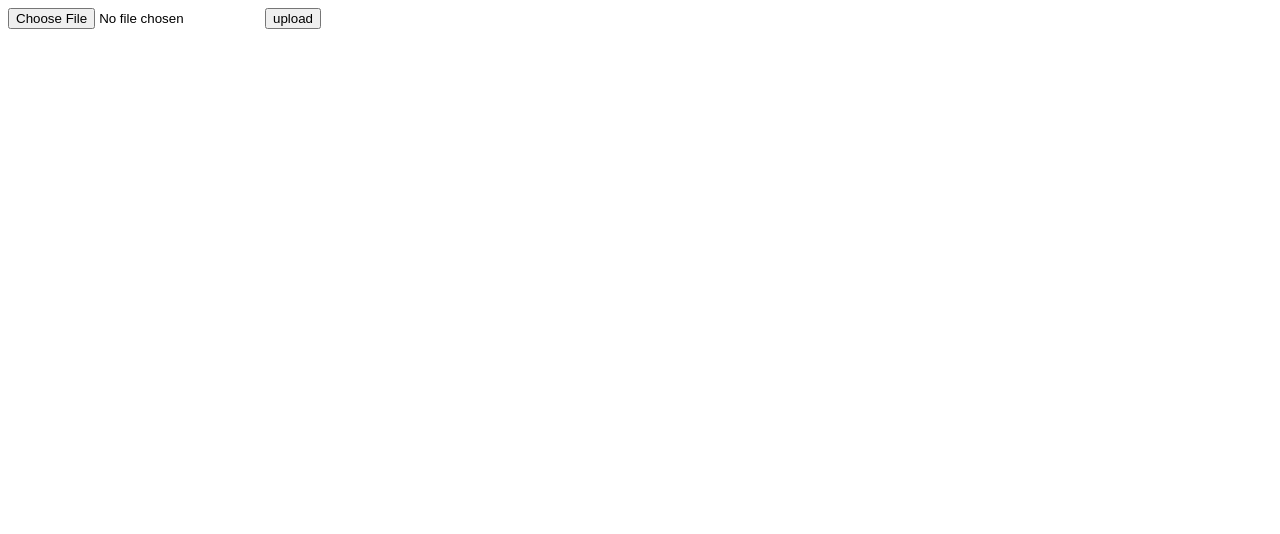
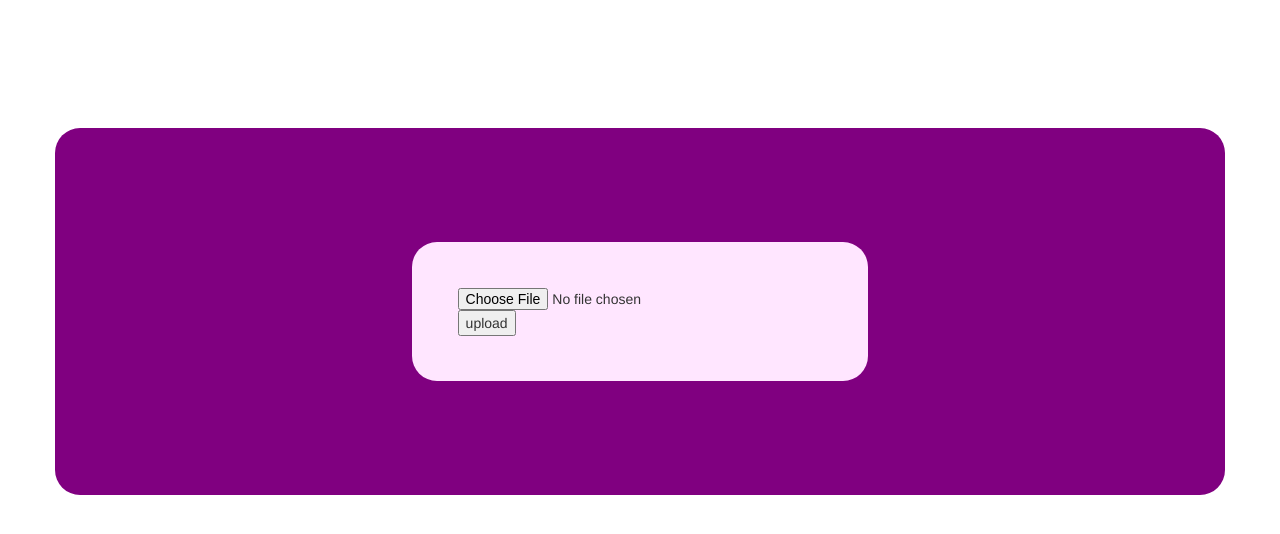
Before and after one commit to TTomaszito/Metadata, a website: page public/index.html in a window 1280 px wide. Drawn offline with nearby package versions, Linux system fonts and the light colour scheme.

Commit message:
added style and auto file remove function

```diff
--- a/public/index.html
+++ b/public/index.html
@@ -1,12 +1,23 @@
 <!DOCTYPE html>
 <html>
+  <head>
+    <link rel="stylesheet" href="https://maxcdn.bootstrapcdn.com/bootstrap/3.3.6/css/bootstrap.min.css" integrity="sha384-1q8mTJOASx8j1Au+a5WDVnPi2lkFfwwEAa8hDDdjZlpLegxhjVME1fgjWPGmkzs7" crossorigin="anonymous">
+    <link rel="stylesheet" type="text/css" href="style.css">
+  </head>
   <body>
 
-  <form action="upload" method="post" enctype="multipart/form-data">
-    <input type="file" name="pic">
-    <input type="submit" value="upload">
-  </form>
+    <div class="container">
+      <div class="row">
+        <div class="col-lg-12">
+          <form action="upload" method="post" enctype="multipart/form-data">
 
+            <input  type="file" name="pic">
+            <input  type="submit" value="upload">
+          </form>
+
+        </div>
+      </div>
+    </div>
 
   </body>
 </html>
--- /dev/null
+++ b/public/style.css
@@ -0,0 +1,18 @@
+.container{
+  margin-top: 10%;
+  background-color: purple;
+  border-radius: 25px;
+}
+
+.row {
+  background-color: #ffe6ff;
+  margin-top: 10%;
+  margin-left: 30%;
+  margin-right: 30%;
+  margin-bottom: 10%;
+  border-radius: 25px;
+
+}
+.col-lg-12{
+  padding: 10%
+}
--- a/server.js
+++ b/server.js
@@ -1,8 +1,7 @@
 var express = require('express')
+var main = require('./routes/main')
+var app = express()
 
-var main = require('./routes/main')
-
-var app = express()
 
 app.use(express.static(__dirname +"/public"));
 
```
Also changed, not shown: routes/bin/script.js (added, +11 -0 lines), routes/main.js (+5 -4 lines), 7 other files.
